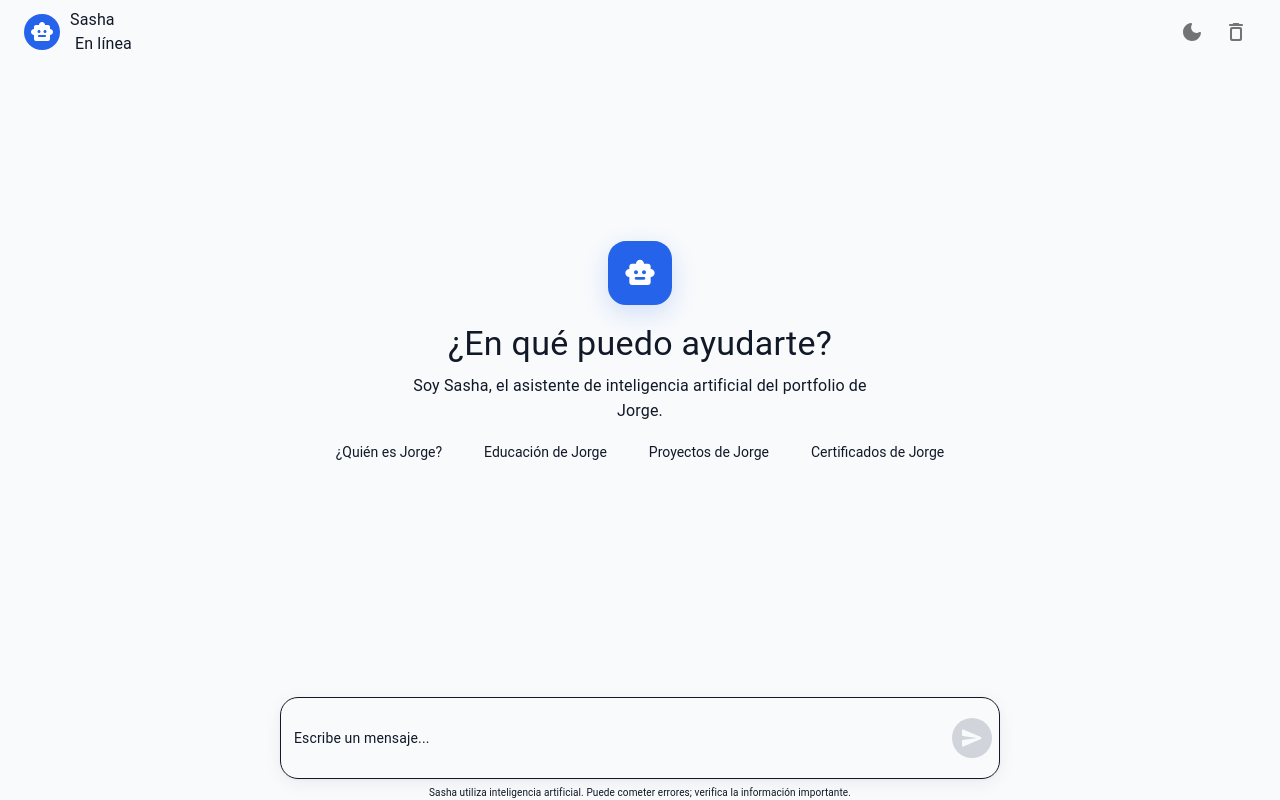
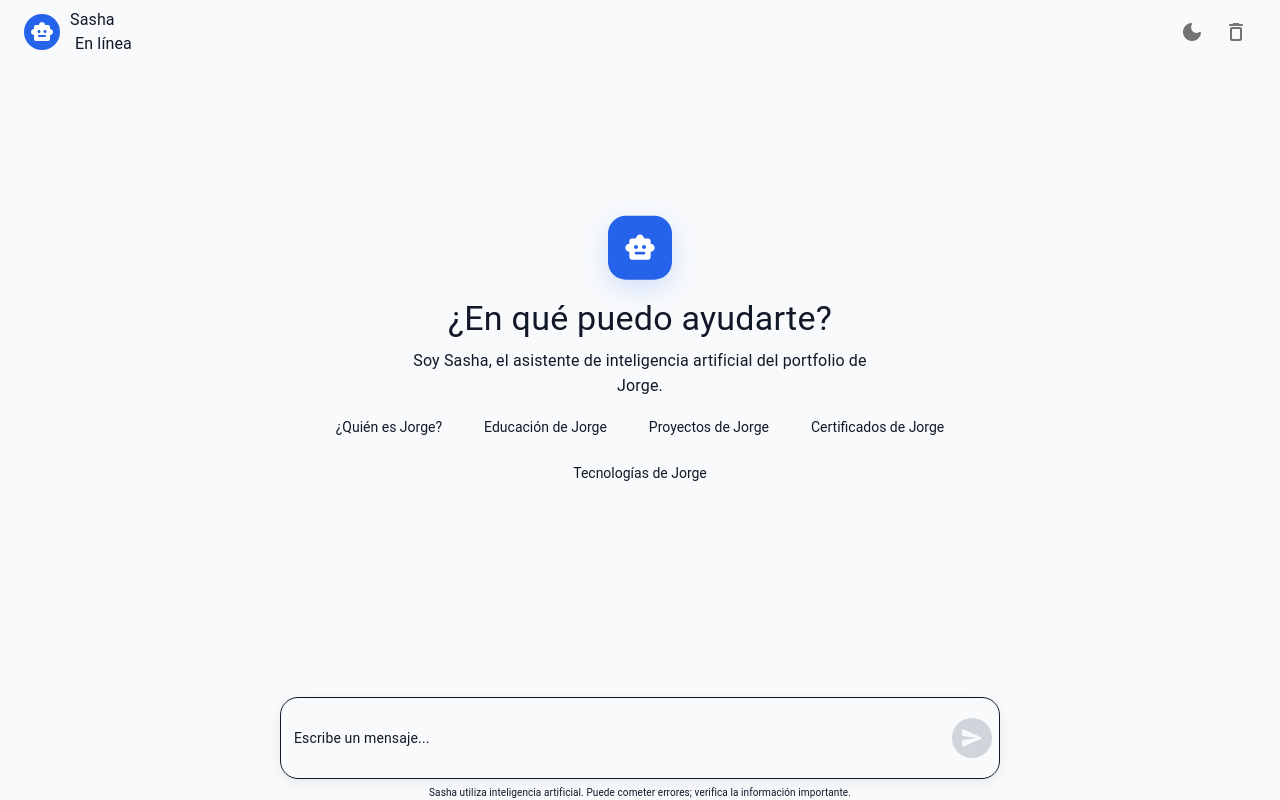
Before and after one commit to Patogol35/Fbot, a React app: page / in a window 1280 px wide. Built offline with nearby package versions, Linux system fonts and the light colour scheme; the HTML template or start-up script is replaced by a standard one.

Commit message:
Add new chat message for Jorge's technologies

```diff
--- a/src/components/Chat.jsx
+++ b/src/components/Chat.jsx
@@ -65,6 +65,11 @@ function Chat({
         {
     label: "Certificados de Jorge",
     message: "¿Qué certificaciones tiene Jorge?",
+},
+
+        {
+    label: "Tecnologías de Jorge",
+    message: "¿Qué tecnologías utiliza Jorge?",
 },
     ];
 
```
